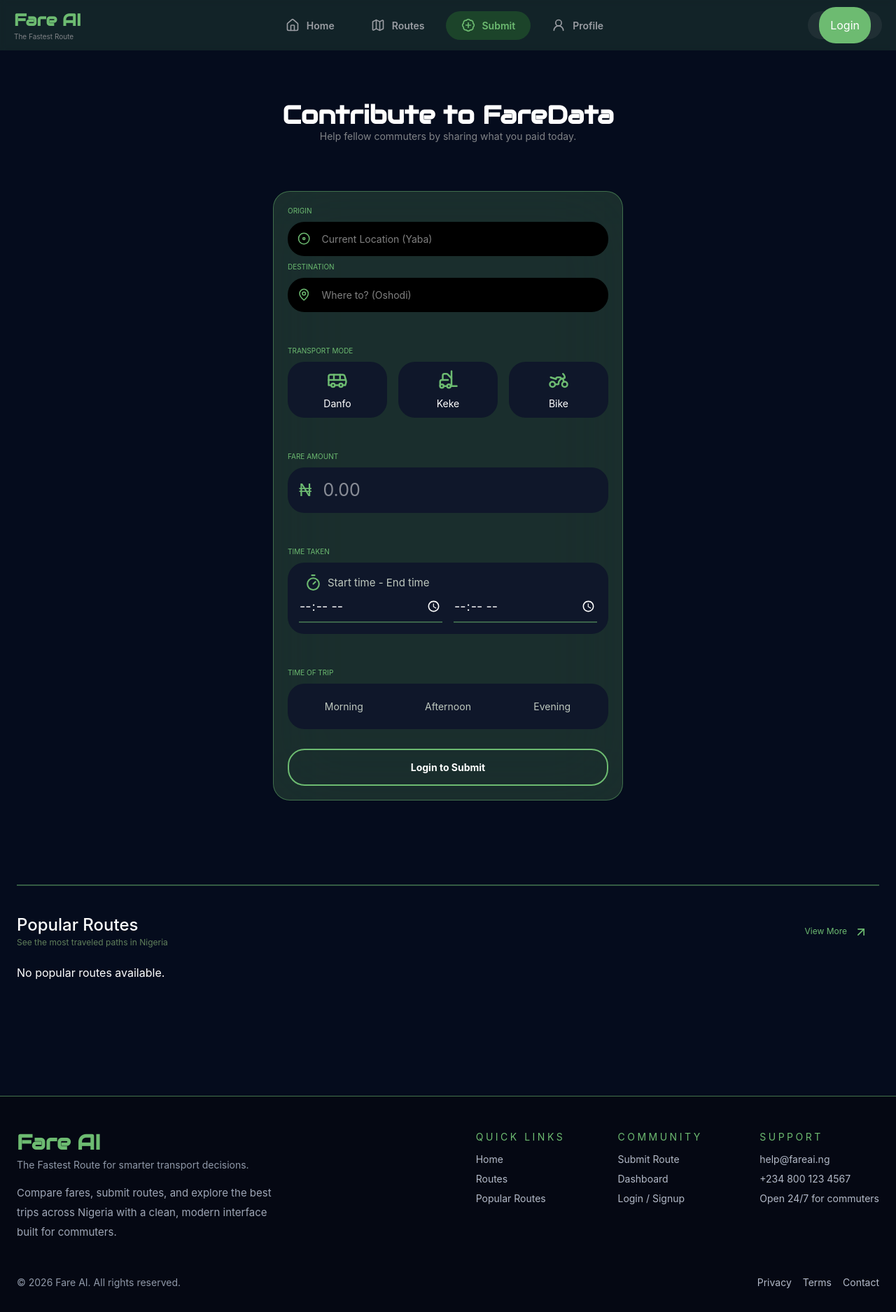
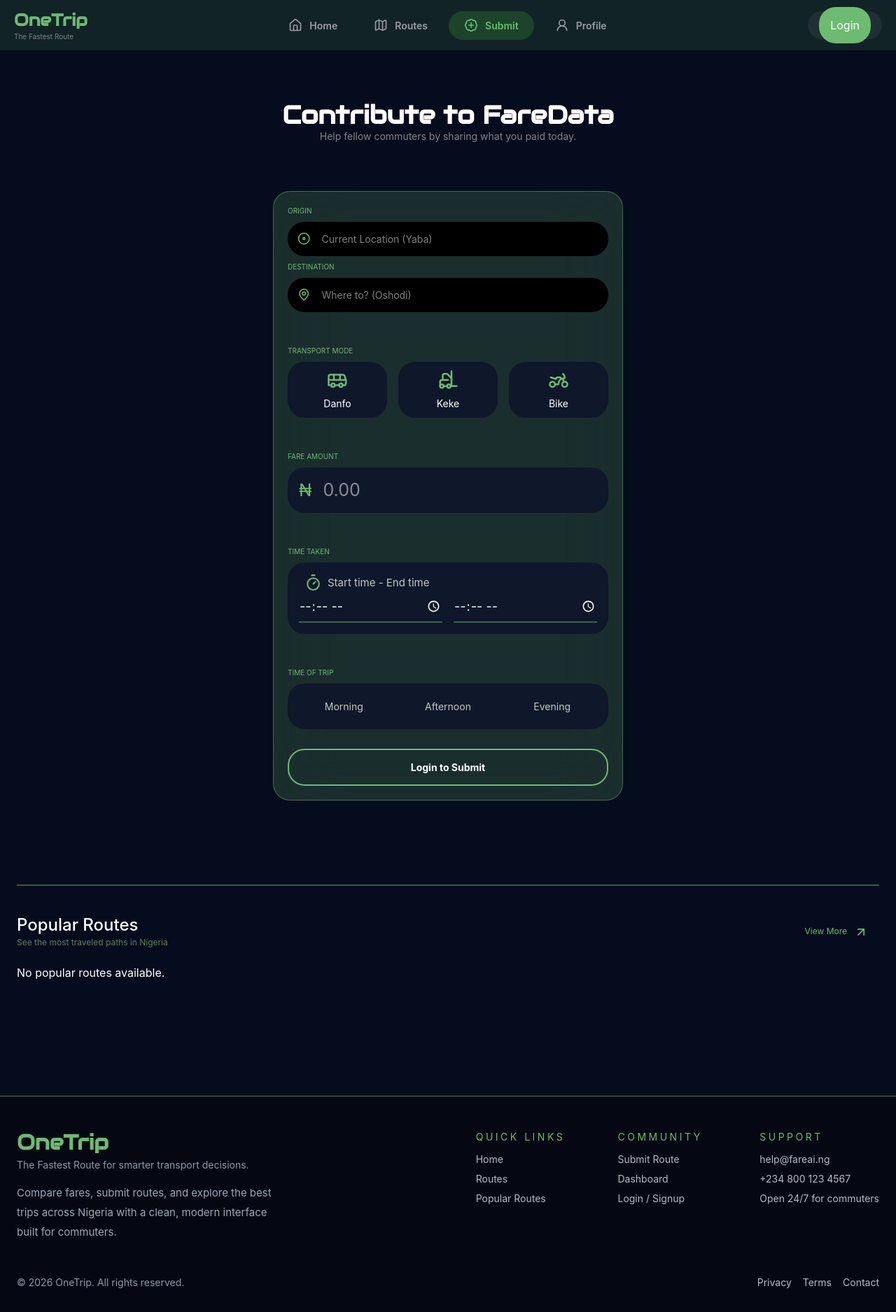
Before and after one commit to stanfy79/OneTrip, a React (Vite) app: page /submit in a window 1280 px wide. Shown: the whole page at 70% size. Built offline with nearby package versions, Linux system fonts and the light colour scheme; a web font is replaced by a local one.

Commit message:
updated name

```diff
--- a/index.html
+++ b/index.html
@@ -4,7 +4,7 @@
     <meta charset="UTF-8" />
     <link rel="icon" type="image/svg+xml" href="/favicon.svg" />
     <meta name="viewport" content="width=device-width, initial-scale=1.0" />
-    <title>fareai</title>
+    <title>OneTrip</title>
   </head>
   <body>
     <div id="root"></div>
--- a/src/components/Footer.jsx
+++ b/src/components/Footer.jsx
@@ -7,7 +7,7 @@ function Footer() {
       <div className="max-w-[1280px] mx-auto px-6 py-12 flex flex-col gap-10 md:flex-row md:justify-between">
         <div className="max-w-sm space-y-4">
           <div>
-            <h2 className="text-3xl font-black audiowide text-[#6dbb71]">Fare AI</h2>
+            <h2 className="text-3xl font-black audiowide text-[#6dbb71]">OneTrip</h2>
             <p className="text-[#8f98a8] text-sm mt-1">The Fastest Route for smarter transport decisions.</p>
           </div>
           <p className="text-[#9ea6b6] leading-7 text-[15px]">
@@ -46,7 +46,7 @@ function Footer() {
       </div>
 
       <div className="max-w-[1280px] mx-auto px-6 pb-8 text-[#8f98a8] text-sm flex flex-col gap-4 md:flex-row md:justify-between md:items-center">
-        <p>© {new Date().getFullYear()} Fare AI. All rights reserved.</p>
+        <p>© {new Date().getFullYear()} OneTrip. All rights reserved.</p>
         <div className="flex flex-wrap gap-4 text-[#b3bac8]">
           <Link to="/" className="hover:text-[#6dbb71]">Privacy</Link>
           <Link to="/" className="hover:text-[#6dbb71]">Terms</Link>
--- a/src/components/NavBar.jsx
+++ b/src/components/NavBar.jsx
@@ -48,7 +48,7 @@ function NavBar() {
       <div className="w-[100%] fixed flex justify-between md:hidden z-30 px-5 h-[0px] bg-[#00000099] backdrop-blur-[5px]">
         <div className="flex flex-col place-items-start mt-5">
           <h2 className="text-[#6dbb71] text-2xl font-extrabold audiowide">
-            Fare AI
+            OneTrip
           </h2>
           <p className="text-[#808387] text-[10px]">The Fastest Route</p>
         </div>
@@ -118,7 +118,7 @@ function NavBar() {
       <div className="w-[100%] flex flex-row justify-between place-items-center fixed bottom-0 md:top-0 px-1 md:px-5 py-2 backdrop-blur-[5px] bg-[#00000099] md:bg-[#6dbb7122] z-50 h-18">
         <div className="hidden md:flex flex-col place-items-start">
           <h2 className="text-[#6dbb71] text-2xl font-extrabold audiowide">
-            Fare AI
+            OneTrip
           </h2>
           <p className="text-[#808387] text-[10px]">The Fastest Route</p>
         </div>
```
